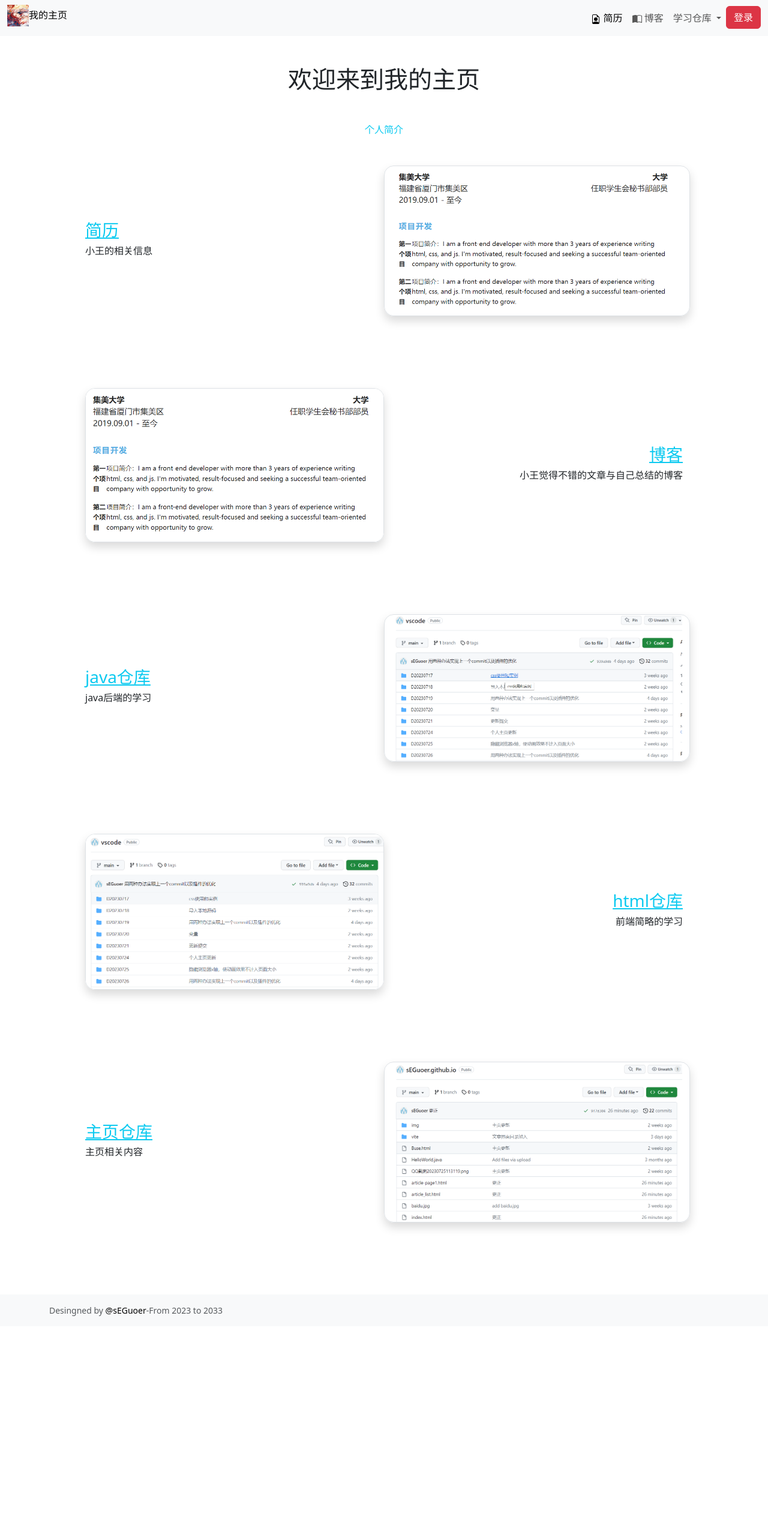
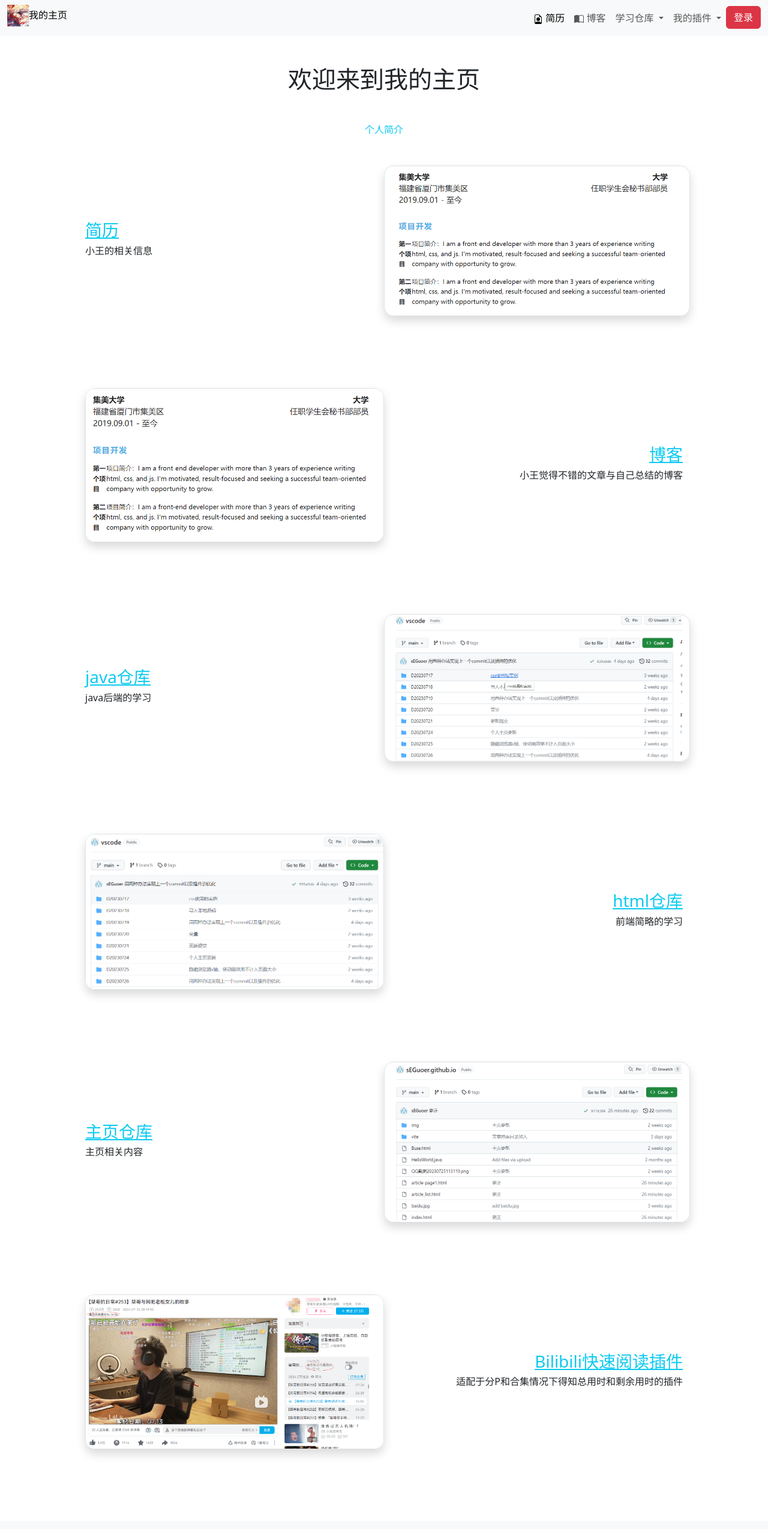
Before and after one commit to sEGuoer/sEGuoer.github.io, a website built with Vite: page index.html in a window 1280 px wide. Shown: the top 2549 px of the page at 60% size. Before the commit the page ends 2211 px from the top, so only its background shows below. Built offline with nearby package versions, Linux system fonts and the light colour scheme.

Commit message:
主页插件的更新

```diff
--- a/index.html
+++ b/index.html
@@ -68,6 +68,20 @@
                             <li><a class="dropdown-item" href="#myWebsiteck">主页仓库</a></li>
                         </ul>
                     </li>
+                    <li class="nav-item dropdown">
+                        <a class="nav-link dropdown-toggle" href="#chajian" role="button" data-bs-toggle="dropdown"
+                           aria-expanded="false">
+                            我的插件
+                        </a>
+                        <ul class="dropdown-menu">
+                            <li><a class="dropdown-item" href="#chajian">Bilibili快速阅读插件</a></li>
+                            <li><a class="dropdown-item" href="#chajian">xx插件</a></li>
+                            <li>
+                                <hr class="dropdown-divider">
+                            </li>
+                            <li><a class="dropdown-item" href="#chajian">xx插件</a></li>
+                        </ul>
+                    </li>
                     <a href="./index_login.html" id="hoverfloat">
                         <button class="btn btn-danger">
                             <span class="text-center">登录</span>
@@ -134,6 +148,17 @@
                 <img src="img/img_3.png" data-aos="flip-down"
                      alt="主页" class="right col-12 col-md-6 text-center text-md-start border rounded-4 shadow">
             </div>
+            <div class="row  m-4 p-4 mb-5 align-items-center" id="abcde">
+                <div class="d-flex flex-md-row-reverse flex-column align-items-center">
+                    <div class="left col-12 col-md-6 text-center text-md-end">
+                        <a href="https://seguoer.github.io/plugInForBilibiliReadingTime/" class="text-info"><h3 class="fs-3" id="chajian">
+                            Bilibili快速阅读插件</h3></a>
+                        <h4 class="fs-6 fw-light">适配于分P和合集情况下得知总用时和剩余用时的插件</h4>
+                    </div>
+                    <img src="QQ截图20230808165006.png" alt="插件用处" data-aos="fade-up"
+                         class="right col-12 col-md-6 text-center text-md-start border rounded-4 shadow">
+                </div>
+            </div>
         </div>
     </div>
 </main>
```
